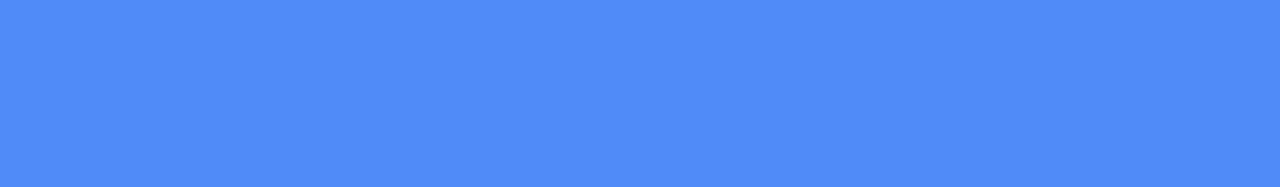
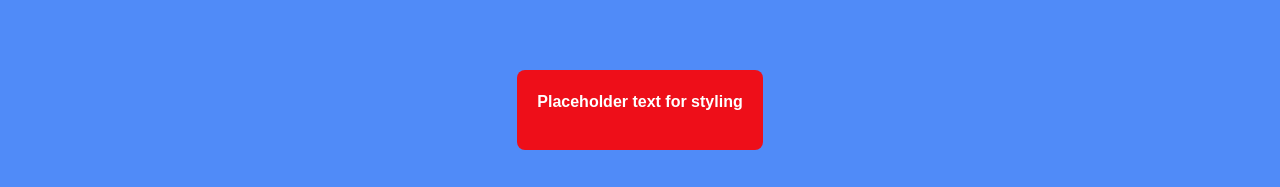
Before and after one commit to Miguensio/Weather-App, a React (Create React App) app: page / in a window 1280 px wide. Shown: the part 610-797 px from the top of the page. Built offline with nearby package versions, Linux system fonts and the light colour scheme; no server answers; the HTML template or start-up script is replaced by a standard one.

Commit message:
Added a error message window, also fixed an issue where useEffect hooks were executing on load when I didn't want them to

```diff
--- a/src/App.js
+++ b/src/App.js
@@ -16,9 +16,10 @@ import Input from './components/input.js';
 import Loading from './components/loading.js';
 import UnitSelection from './components/unit_selection.js';
 import LanguageSelection from './components/language_selection.js';
+import ErrorMessage from './components/error_message.js';
 
 function App() {
-  const hasMounted = useRef(false);
+  const [mounted, isMounted] = useState(false);
 
   const apiKey = '68b7dbce6dc6442cd77d180b9c26026d';
   const input = 'Orlando';
@@ -286,34 +287,29 @@ function App() {
   }, []);
 
   useEffect(() => {
-    console.log(units);
-    if(hasMounted.current){
+    if(mounted){
+      console.log("units");
       getWeather(`https://api.openweathermap.org/data/2.5/weather?lat=${latitude}&lon=${longitude}&appid=${apiKey}&units=${units}&lang=${language}`);
-    }
-    else{
-      hasMounted.current = true;
     }
   }, [units]);
 
   useEffect(() => {
-    console.log(inputtedCity);
-    if(hasMounted.current){
+    if(mounted){
+      console.log("inputtedCity");
       getLatLonUser();
-    }
-    else{
-      hasMounted.current = true;
     }
   }, [inputtedCity]);
 
   useEffect(() => {
-    console.log(language);
-    if(hasMounted.current){
+    if(mounted){
+      console.log("language");
       getWeather(`https://api.openweathermap.org/data/2.5/weather?lat=${latitude}&lon=${longitude}&appid=${apiKey}&units=${units}&lang=${language}`);
     }
-    else{
-      hasMounted.current = true;
-    }
   }, [language]);
+
+  useEffect(() => {
+    isMounted(true);
+  });
 
   return (
     <div className="App">
@@ -344,6 +340,7 @@ function App() {
             max={max}
             w_icon={w_icon}
           />
+          <ErrorMessage/>
         </>
       )}
     </div>
--- /dev/null
+++ b/src/components/error_message.js
@@ -0,0 +1,16 @@
+import React from "react";
+import '../stylesheets/error_message.css'
+
+function ErrorMessage(props){
+
+  return(
+    <div className="error-message-container">
+      <div className="error-message-content">
+        <p className="fw-bold">Placeholder text for styling</p>
+      </div>
+    </div>
+  );
+
+}
+
+export default ErrorMessage;
--- /dev/null
+++ b/src/stylesheets/error_message.css
@@ -0,0 +1,19 @@
+.error-message-container {
+    position: fixed;
+    left: 50%;
+    transform: translateX(-50%);
+    bottom: 5%;
+    display: flex;
+    justify-content: center;
+    align-items: center;
+    width: 80%;
+  }
+
+  .error-message-content {
+    font-family: sans-serif;
+    background-color: rgba(255, 0, 0, 0.9);
+    color: white;
+    padding: 20px;
+    border-radius: 8px;
+    text-align: center;
+  }
```
